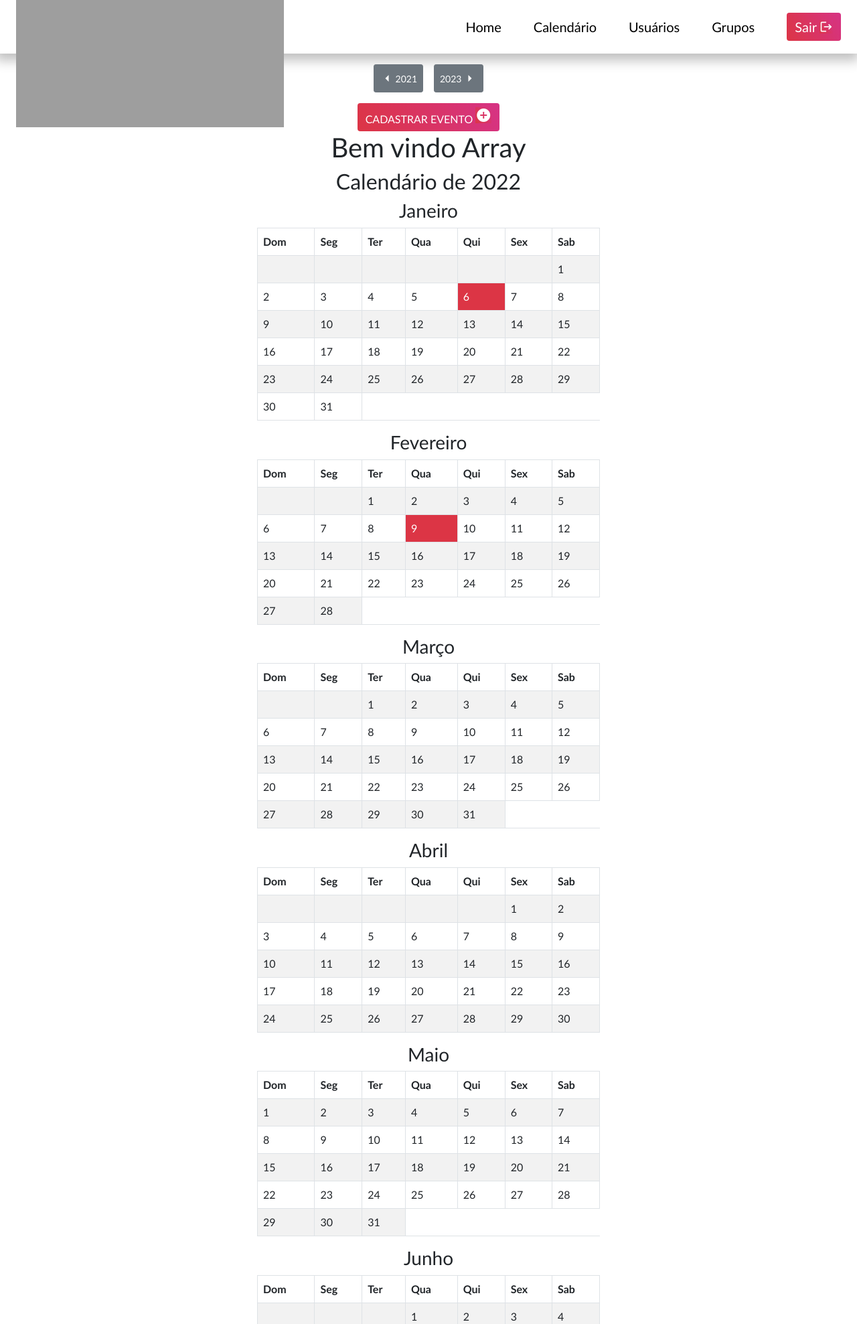
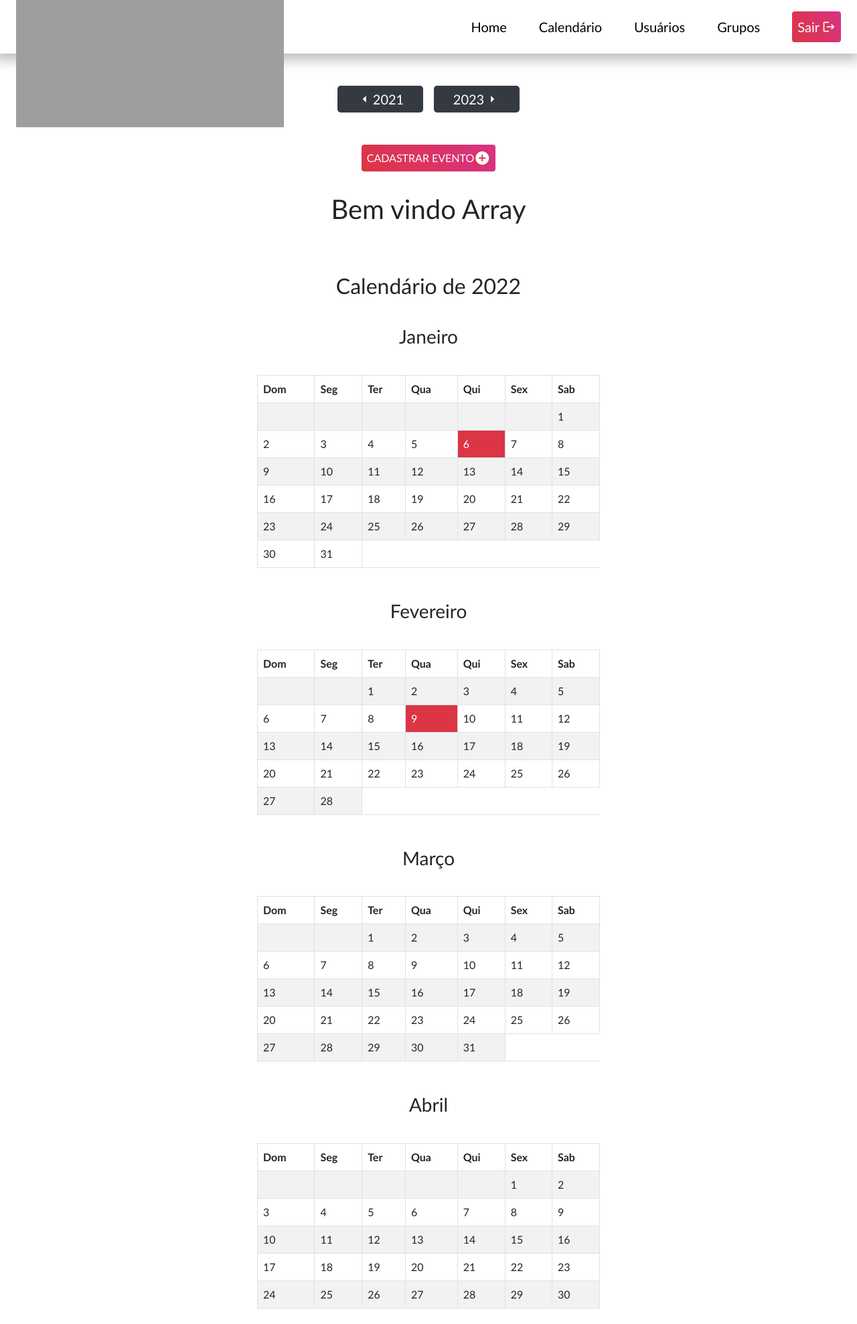
Before and after one commit to mikaelbotassi/Calendario-PHP, a PHP site: page / in a window 1280 px wide. Shown: the top 1977 px of the page at 67% size. Run offline with PHP 8.4, Linux system fonts and the light colour scheme; the visitor is signed in with stand-in values (Sample User, id 1); some libraries are stand-ins or nearby versions; grey boxes are pictures that could not be loaded.

Commit message:
Alterações nos botoes

```diff
--- a/_core/inc/header.php
+++ b/_core/inc/header.php
@@ -6,7 +6,7 @@
             <li><a href="index.php?p=home">Calendário</a></li>
             <li><a href="index.php?p=usuarios">Usuários</a></li>
             <li><a href="index.php?p=grupoList">Grupos</a></li>
-            <li><a href="index.php?p=logof" class="btn btn-primary btn-md">Sair <span class='material-icons'>logout</span></a></li>
+            <li><a href="index.php?p=logof" class="btn btn-primary my-btn-primary btn-md">Sair <span class='material-icons'>logout</span></a></li>
         </ul>
     </nav>
 </header>
--- a/_core/pages/defaultPages/home.php
+++ b/_core/pages/defaultPages/home.php
@@ -22,12 +22,12 @@
 
     <main id="home">
         <?php
-        echo '<div id="botoes-ant-prox"><a href="./index.php?year='.($year - 1).'" class="btn btn-secondary btn-sm"> <span class="material-icons">arrow_left</span> '.($year - 1).'</a>';
-        echo '<a href="./index.php?year='.($year + 1).'" class="btn btn-secondary btn-sm">'.($year + 1).' <span class="material-icons">arrow_right</span> </a></div>';
+        echo '<div id="botoes-ant-prox"><a href="./index.php?year='.($year - 1).'" class="btn btn-secondary my-btn-secondary btn-lg"> <span class="material-icons">arrow_left</span> '.($year - 1).'</a>';
+        echo '<a href="./index.php?year='.($year + 1).'" class="btn btn-secondary my-btn-secondary btn-lg">'.($year + 1).' <span class="material-icons">arrow_right</span> </a></div>';
 
         ?>
 
-        <button type="button" class="btn btn-primary" data-bs-toggle="modal" data-bs-target="#insertDataModal"> CADASTRAR EVENTO <span class='material-icons'>add_circle</span> </button>
+        <button type="button" class="btn btn-primary my-btn-primary" data-bs-toggle="modal" data-bs-target="#insertDataModal"> CADASTRAR EVENTO <span class='material-icons'>add_circle</span> </button>
         <?php
 
         echo "<h1>Bem vindo {$_SESSION['nome']}</h1><a href='index.php?p=logof'></a>";
@@ -74,7 +74,7 @@
                         <div class="row">
                             <div class="col-sm-4">
                                 <label for="nome">Nome:</label>
-                                <input type="text" name="nome" class="form-control" required/>
+                                <input type="text" name="nome" class="form-control" placeholder="Seu nome..." required/>
                             </div>
                             <div class="col-sm-4">
                                 <label for="dia">Dia:</label>
@@ -88,7 +88,7 @@
                     </div>
                     <div class="modal-footer">
                         <button type="button" class="btn btn-default btn-danger" data-bs-dismiss="modal">Cancelar</button>
-                        <button type="Submit" class="btn btn-primary btn-success">Salvar</button>
+                        <button type="Submit" class="btn btn-primary my-btn-primary btn-success">Salvar</button>
                     </div>
                 </form>
             </div>
--- a/_core/pages/groupsPages/grupoInsert.php
+++ b/_core/pages/groupsPages/grupoInsert.php
@@ -47,7 +47,7 @@ if(isset($logins[$key]) || $acao == 'add'){
             <label for="nome">Nome:</label>
             <input type="text" name="nome" placeholder="Digite seu nome..." value="<?= $nome ?>" required>
         </div>
-        <button type="submit" class="btn btn-primary btn-lg">SALVAR ALTERAÇÕES</button>
+        <button type="submit" class="btn btn-primary my-btn-primary btn-lg">SALVAR ALTERAÇÕES</button>
     </form>
 </main>
 <?php }
--- a/_core/pages/usersPages/usuario.php
+++ b/_core/pages/usersPages/usuario.php
@@ -59,7 +59,7 @@ if(isset($logins[$key]) || $acao == 'add'){
             <label for="senha">Senha:</label>
             <input type="text" name="senha" id="senha" value="<?= $senha ?>" placeholder="Digite sua senha..." required>
         </div>
-        <button type="submit" class="btn btn-primary btn-lg">SALVAR ALTERAÇÕES</button>
+        <button type="submit" class="btn btn-primary my-btn-primary btn-lg">SALVAR ALTERAÇÕES</button>
     </form>
 </main>
 <?php }
--- a/_core/pages/usersPages/usuarios.php
+++ b/_core/pages/usersPages/usuarios.php
@@ -1,8 +1,8 @@
 <?php
     $msg = isset($_GET['msg']) ? $_GET['msg'] : "";
 ?>
-<main id="usuarios-page">
-    <a href="index.php?p=usuario&acao=add" class="btn btn-primary btn-default btn-lg">INSERIR<span class='material-icons'>add_circle</span></a>
+<main id="usuarios-page" class="d-flex align-items-center m-4">
+    <a href="index.php?p=usuario&acao=add" class="btn btn-primary my-btn-primary btn-default btn-lg">INSERIR<span class='material-icons'>add_circle</span></a>
     <section id="cards-usuarios">
         <?php
             showToastr($msg);
@@ -13,7 +13,7 @@
                      <h3><?= strtoupper($dados['nome']) ?></h3>
                      <h3><?= strtoupper($dados['email']) ?></h3>
                      <div id="button-group-usuario">
-                         <a href="index.php?p=usuario&usuario=<?= $usuario ?>&acao=edit" class="btn btn-primary">EDITAR</a>
+                         <a href="index.php?p=usuario&usuario=<?= $usuario ?>&acao=edit" class="btn btn-primary my-btn-primary">EDITAR</a>
                          <a href="javascript:;" onclick="if(confirm('Deseja realmente excluir o usuário?')){location='index.php?p=delUsuario&login=<?= $usuario ?>'}" class="btn btn-danger">EXCLUIR</a>
                      </div>
                 </article>
--- a/style.css
+++ b/style.css
@@ -4,8 +4,13 @@
     --dark: #343a40;
 }
 
-html,body,main{
+html,body{
     height: 100%;
+}
+
+main{
+    height: calc(100% - (10% + 48px));
+    margin-top: 32px;
 }
 
 *{
@@ -30,11 +35,53 @@ html,body,main{
 }
 
 #botoes-ant-prox > a{
-    display: flex;
+    width: 10%;
+    justify-content: center;
+    height: 40px;
+    display: flex !important;
     align-items: center;
     padding: 8px;
 }
 
+/*___________________________________________- SOBRESCRITA BOOTSTRAP __________________________________________*/
+
+.my-btn-primary{
+    display: flex !important;
+    padding: 8px !important;
+    align-items: center;
+}
+
+.my-btn-primary:focus{
+    box-shadow: none !important;
+}
+
+.my-btn-primary,
+.my-btn-primary > *{
+    background: linear-gradient(63deg, rgba(220,53,69,1) 0%, rgba(214,51,132,1) 100%)!important;
+    color: white!important;
+    border: none!important;
+    transition: all 0.5s;
+}
+
+.my-btn-secondary{
+    display: flex !important;
+    align-items: center;
+    background-color: var(--dark) !important;
+    color: white;
+    transition: all 0.5s;
+    padding: 0 !important;
+    border: none !important;
+}
+
+.my-btn-secondary:hover{
+    background-color: var(--pink) !important;
+    color: white!important;
+    transition: all 0.5s;
+}
+
+.my-btn-secondary:focus{
+    box-shadow: none !important;
+}
 /*__________________________________________ LOGIN PAGE _______________________________________________________*/
 
 #login{
@@ -147,31 +194,13 @@ nav{
     gap: 4px;
 }
 
-.btn-primary,
-.btn-primary > *{
-    background: linear-gradient(63deg, rgba(220,53,69,1) 0%, rgba(214,51,132,1) 100%)!important;
-    color: white!important;
-    border: none!important;
-}
-
-.btn-secondary{
-    background-color: var(--dark);
-    color: white;
-    transition: all 0.5s;
-}
-
-.btn-secondary:hover{
-    background-color: var(--pink);
-    color: white!important;
-    transition: all 0.5s;
-}
-
 /*________________________________________ HOME ___________________________________________________*/
 
 #home{
     display: flex;
     flex-direction: column;
     align-items: center;
+    gap: 32px;
 }
 
 #home table{
```
Also changed, not shown: _core/pages/groupsPages/grupoList.php (+8 -6 lines).
